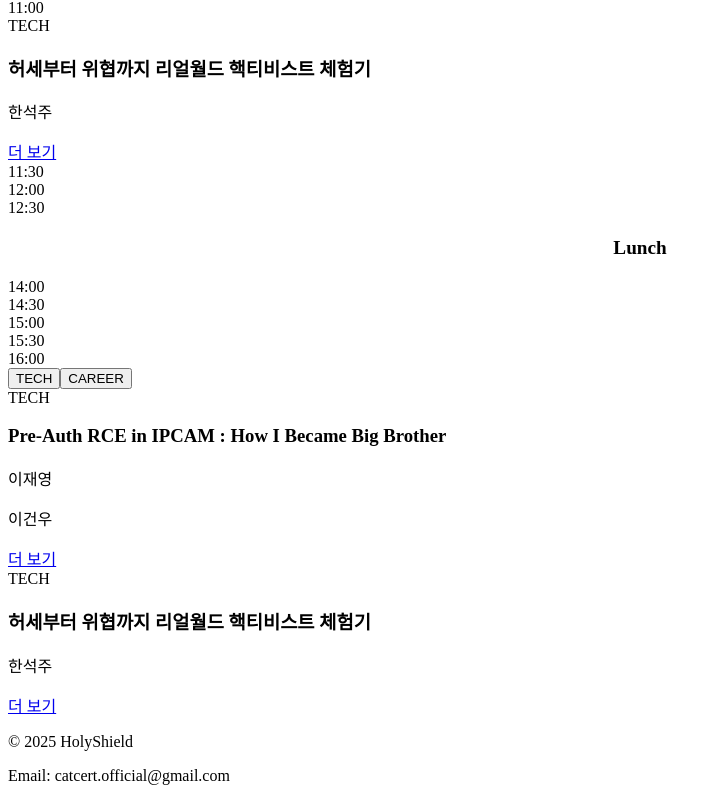
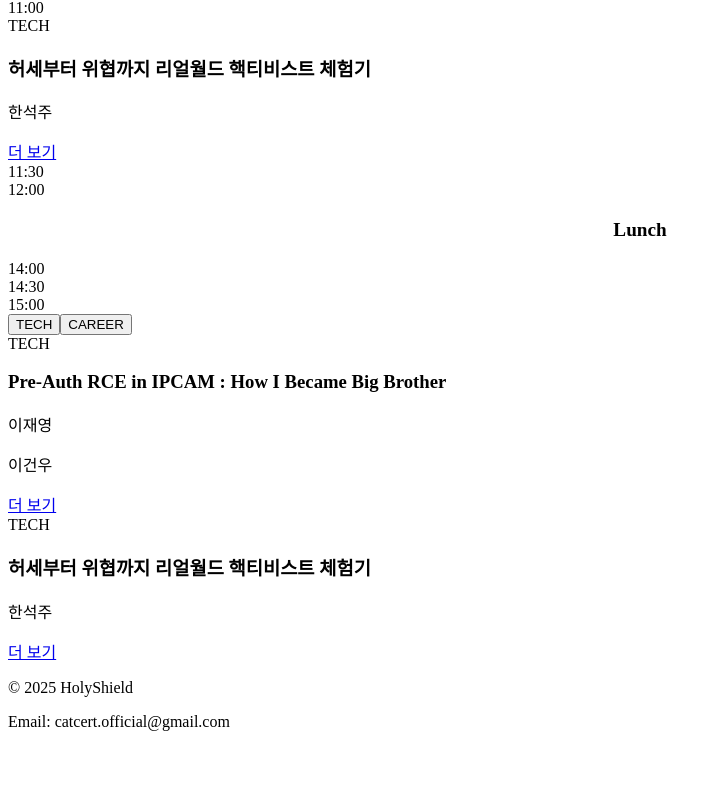
Before and after one commit to CAT-CERT/HolyShield-Notification, a React (Vite) app: page /conference in a window 1280 px wide. Shown: the part 1113-1914 px from the top of the page, without its empty margins (0-721 px from the left). After the commit the page ends 1860 px from the top, so only its background shows below. Built offline with nearby package versions, Linux system fonts and the light colour scheme; the HTML template or start-up script is replaced by a standard one.

Commit message:
chore: timetable design fixed

```diff
--- a/src/config/site.ts
+++ b/src/config/site.ts
@@ -164,10 +164,10 @@ export const siteConfig = {
         { time: '14:30', track: 'CAREER' },
         { time: '15:00', track: 'TECH' },
         { time: '15:00', track: 'CAREER' },
-        { time: '15:30', track: 'TECH' },
-        { time: '15:30', track: 'CAREER' },
-        { time: '16:00', track: 'TECH' },
-        { time: '16:00', track: 'CAREER' },
+        // { time: '15:30', track: 'TECH' },
+        // { time: '15:30', track: 'CAREER' },
+        // { time: '16:00', track: 'TECH' },
+        // { time: '16:00', track: 'CAREER' },
       ],
     },
     registrationButtons: [
--- a/src/pages/ConferencePage.tsx
+++ b/src/pages/ConferencePage.tsx
@@ -280,7 +280,7 @@ const ConferencePage = () => {
                 return (
                   <Fragment key={`row-${row.time}`}>
                     <div className={`program-grid-time-cell ${isLunchRow ? 'program-grid-time-cell-lunch' : ''}`}>
-                      <span>{row.time}</span>
+                      {!isLunchRow ? <span>{row.time}</span> : null}
                     </div>
                     {isCommonSession ? (
                       // 공통 세션이면 셀 병합
```
